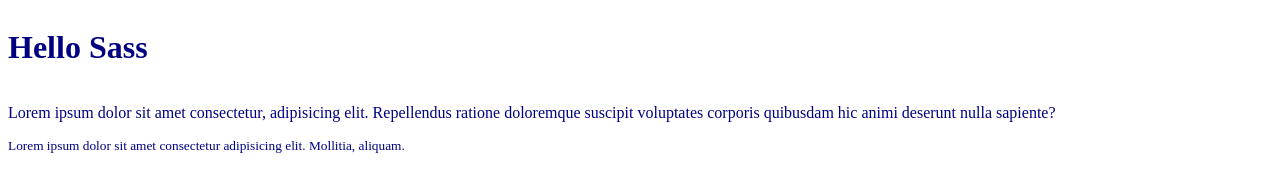
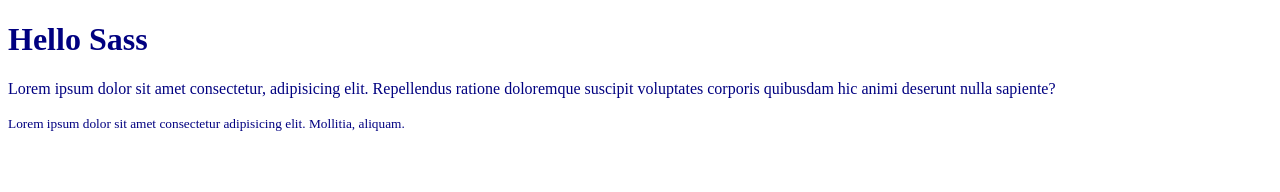
Before and after one commit to 10xMike/html-sass-first, a website: page index.html in a window 1280 px wide. Drawn offline with Linux system fonts and the light colour scheme.

Commit message:
Fix error 'src/app' not found

```diff
--- a/index.html
+++ b/index.html
@@ -5,7 +5,7 @@
     <meta http-equiv="X-UA-Compatible" content="IE=edge">
     <meta name="viewport" content="width=device-width, initial-scale=1.0">
     <title>Sass First</title>
-    <link rel="stylesheet" href="./dist/css/style.css">
+    <link rel="stylesheet" href="./dist/css/app.css">
 </head>
 <body>
     <h1>Hello Sass</h1>
--- a/package.json
+++ b/package.json
@@ -20,6 +20,9 @@
   "devDependencies": {
     "laravel-mix": "^6.0.19",
     "postcss": "^8.1.14",
+    "resolve-url-loader": "^3.1.2",
+    "sass": "^1.34.1",
+    "sass-loader": "^11.0.1",
     "webpack-laravel-mix-manifest": "^3.0.5"
   }
 }
--- /dev/null
+++ b/src/app.scss
@@ -0,0 +1,7 @@
+:root{
+    --main-color: navy;
+}
+
+h1, p, small{
+    color: var(--main-color);
+}
```
Also changed, not shown: dist/css/app.css (added), dist/css/style.css (deleted), dist/js/app.js (added), dist/mix-manifest.json (added), src/app.js (added), 1 other file.
